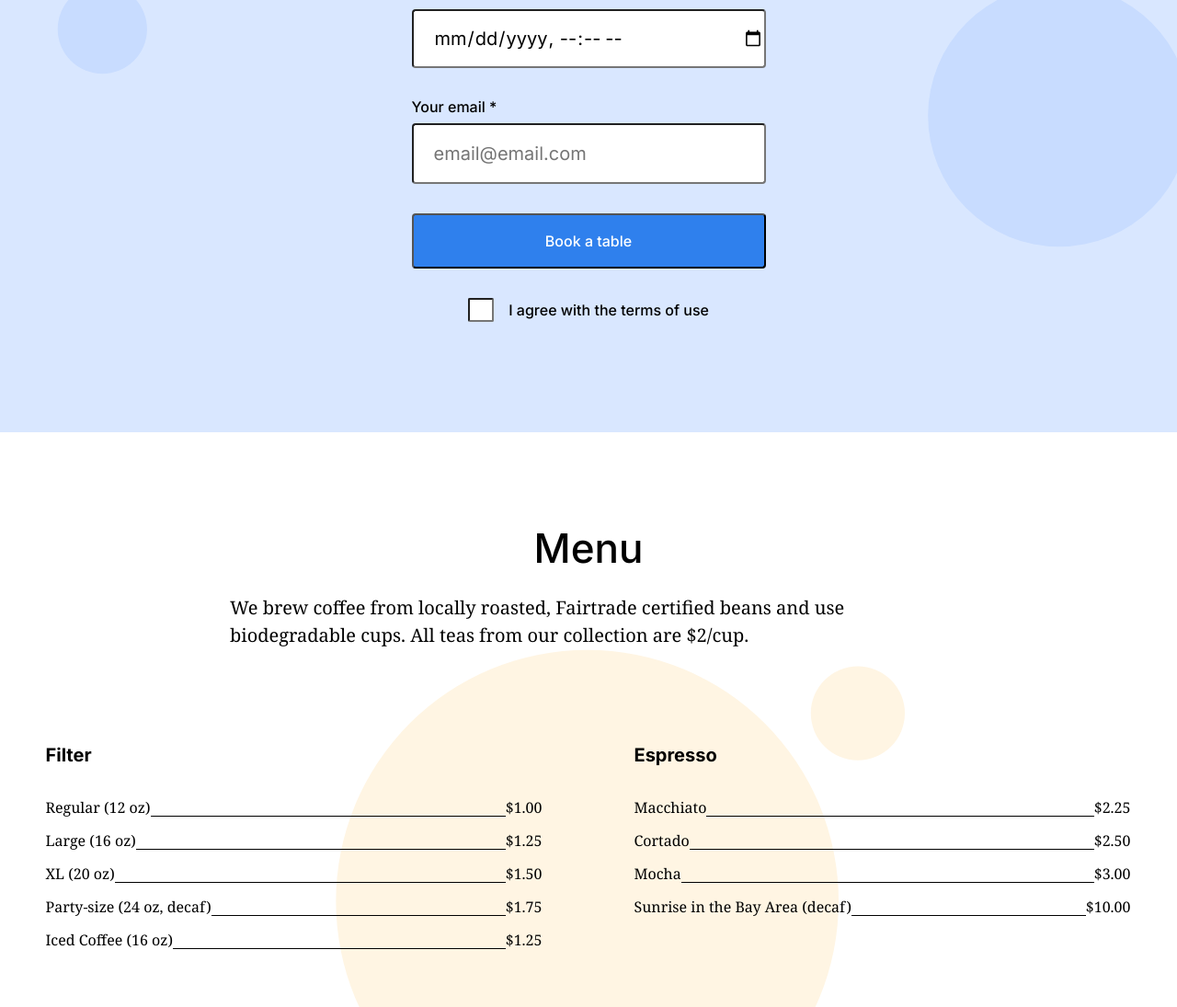
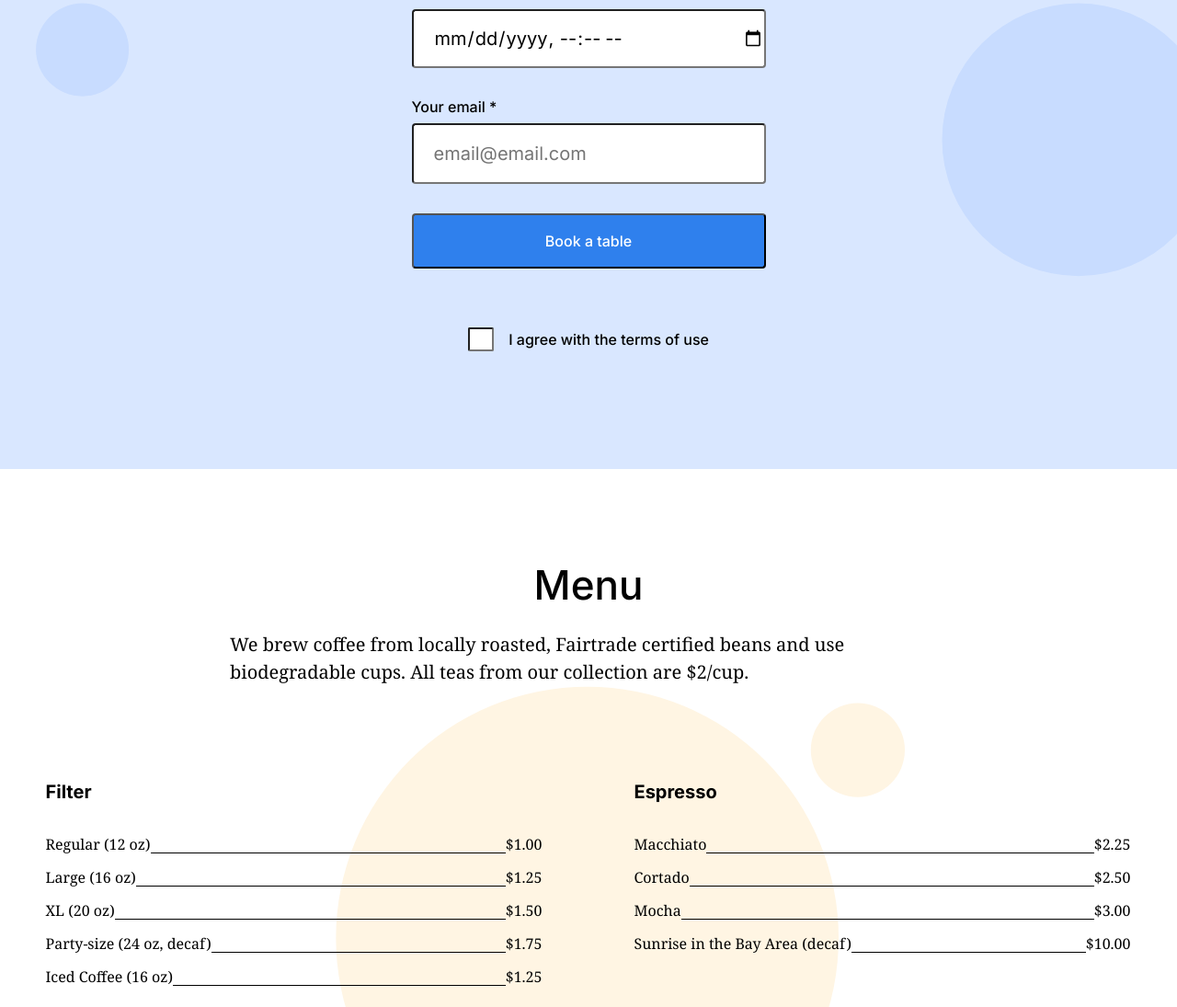
Before and after one commit to JerryWJackson/se_project_coffeeshop, a plain HTML site: page index.html in a window 1280 px wide. Shown: the part 2434-3529 px from the top of the page at 92% size. Drawn offline with Linux system fonts and the light colour scheme.

Commit message:
corrections to blocks/form.css, blocks/reservation.css, and index.html - per code review (now complete)

```diff
--- a/blocks/form.css
+++ b/blocks/form.css
@@ -1,6 +1,8 @@
 .form {
   max-width: 385px;
   margin: auto;
+  display: flex;
+  flex-direction: column;
 }
 
 .form__fieldset {
@@ -43,7 +45,7 @@
   transition: opacity 1s;
 }
 
-.form__checkbox-block {
+.form__label_type_checkbox {
   align-self: center;
 }
 
--- a/blocks/reservation.css
+++ b/blocks/reservation.css
@@ -16,7 +16,5 @@
 }
 
 .reservation__form {
-  display: flex;
-  flex-direction: column;
-  width: 100%;
+    margin: 0 0 0;
 }
--- a/index.html
+++ b/index.html
@@ -133,12 +133,10 @@
               />
             </fieldset>
             <button type="submit" class="form__button">Book a table</button>
-            <span class="form__checkbox-block"
-              ><label class="form__label">
-                <input class="form__checkbox" required />
-                I agree with the terms of use
-              </label></span
-            >
+            <label class="form__label form__label_type_checkbox">
+              <input class="form__checkbox" required />
+              I agree with the terms of use
+            </label>
           </form>
         </section>
         <section class="menu" id="menu">
```
